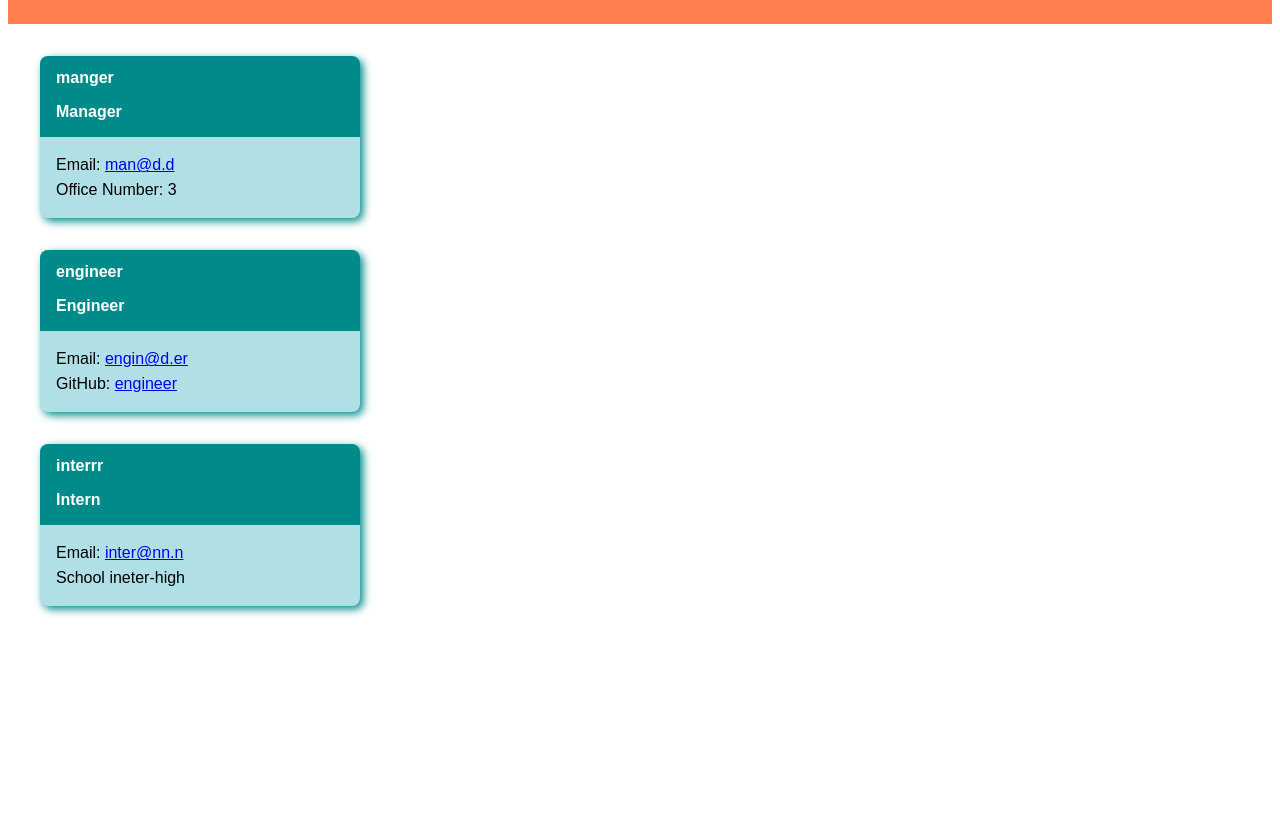
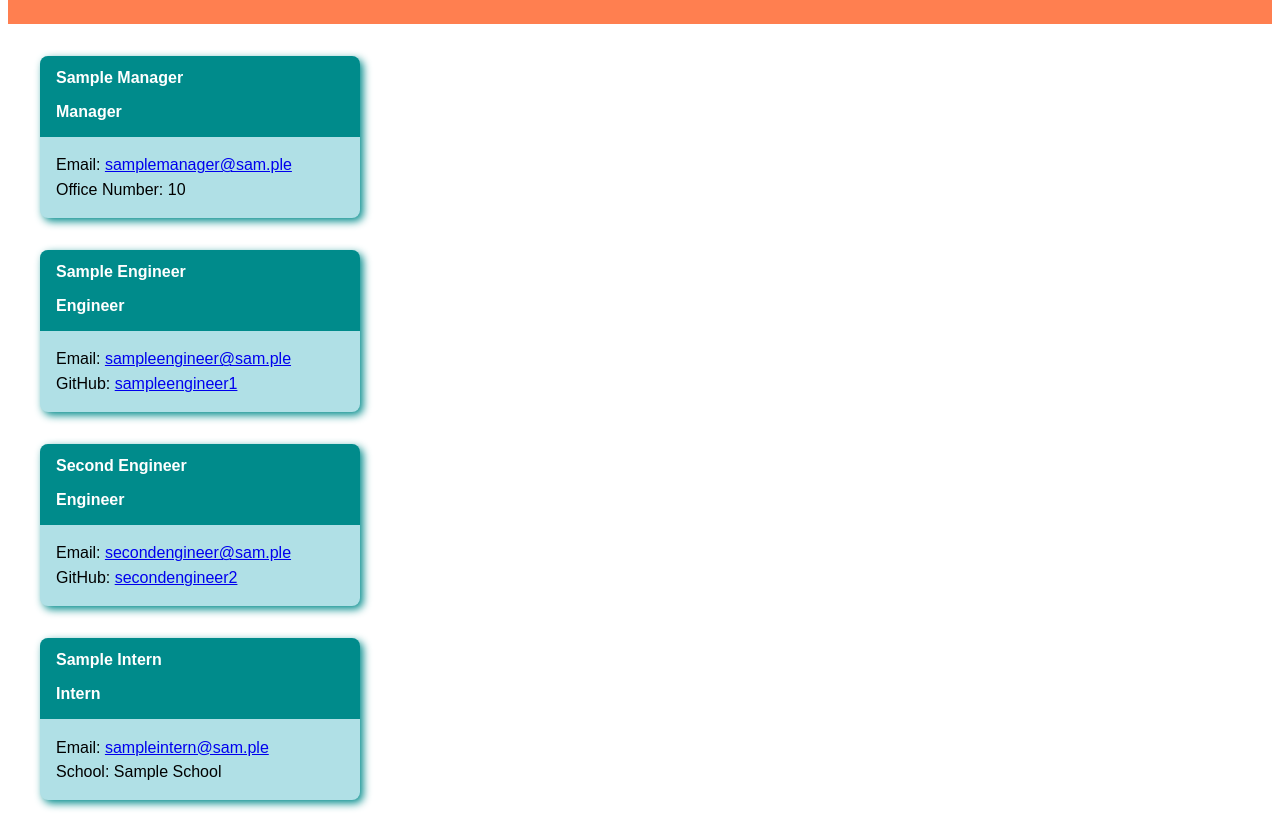
Before and after one commit to briancollins02/challenge10-OOP, a website: page output/team.html in a window 1280 px wide. Shown: the part 80-920 px from the top of the page. Before the commit the page ends 800 px from the top, so only its background shows below. Drawn offline with Linux system fonts and the light colour scheme.

Commit message:
create a serviceable sample output file

```diff
--- a/output/team.html
+++ b/output/team.html
@@ -15,42 +15,56 @@
 
         <div class="card" id="manager">
             <header class="card-header">
-                <h2>manger</h2>
+                <h2>Sample Manager</h2>
                 <h3>Manager</h3>
             </header>
             <section>
                 <ul>
 
-                    <li>Email: <span><a href="mailto:man@d.d">man@d.d</a></span></li>
-                    <li>Office Number: <span>3</span></li>
+                    <li>Email: <span><a href="mailto:samplemanager@sam.ple">samplemanager@sam.ple</a></span></li>
+                    <li>Office Number: <span>10</span></li>
                 </ul>
             </section>
         </div>
 
         <div class="card" id="engineer">
             <header class="card-header">
-                <h2>engineer</h2>
+                <h2>Sample Engineer</h2>
                 <h3>Engineer</h3>
             </header>
             <section>
                 <ul>
 
-                    <li>Email: <span> <a href="mailto:engin@d.er">engin@d.er</a></span></li>
-                    <li>GitHub: <span> <a href="github.com/engineer">engineer</a></span></li>
+                    <li>Email: <span> <a href="mailto:sampleengineer@sam.ple">sampleengineer@sam.ple</a></span></li>
+                    <li>GitHub: <span> <a href="github.com/sampleengineer1">sampleengineer1</a></span></li>
+                </ul>
+            </section>
+        </div>
+
+        <div class="card" id="engineer">
+            <header class="card-header">
+                <h2>Second Engineer</h2>
+                <h3>Engineer</h3>
+            </header>
+            <section>
+                <ul>
+
+                    <li>Email: <span> <a href="mailto:secondengineer@sam.ple">secondengineer@sam.ple</a></span></li>
+                    <li>GitHub: <span> <a href="github.com/secondengineer2">secondengineer2</a></span></li>
                 </ul>
             </section>
         </div>
 
         <div class="card" id="intern">
             <header class="card-header">
-                <h2>interrr</h2>
+                <h2>Sample Intern</h2>
                 <h3>Intern</h3>
             </header>
             <section>
                 <ul>
 
-                    <li>Email: <span> <a href="mailto:inter@nn.n">inter@nn.n</a></span></li>
-                    <li>School <span>ineter-high</span></li>
+                    <li>Email: <span> <a href="mailto:sampleintern@sam.ple">sampleintern@sam.ple</a></span></li>
+                    <li>School: <span>Sample School</span></li>
                 </ul>
             </section>
         </div>
```
Also changed, not shown: 2 other files.
